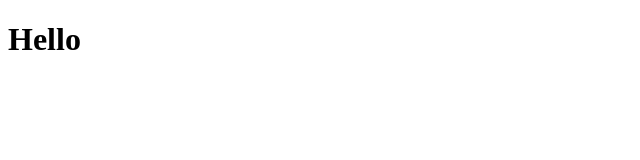
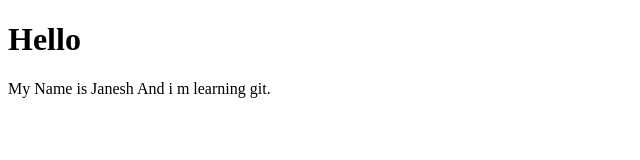
Before and after one commit to Janeshpiya/git-test-2, a plain HTML site: page index.html in a window 1280 px wide. Shown: the whole page, without its empty margins (0-640 px from the left). Drawn offline with Linux system fonts and the light colour scheme.

Commit message:
added my introduction

```diff
--- a/index.html
+++ b/index.html
@@ -10,5 +10,8 @@
     <h1>
         Hello
     </h1>
+    <p>
+        My Name is Janesh And i m learning git.
+        </p>
 </body>
 </html>
```
